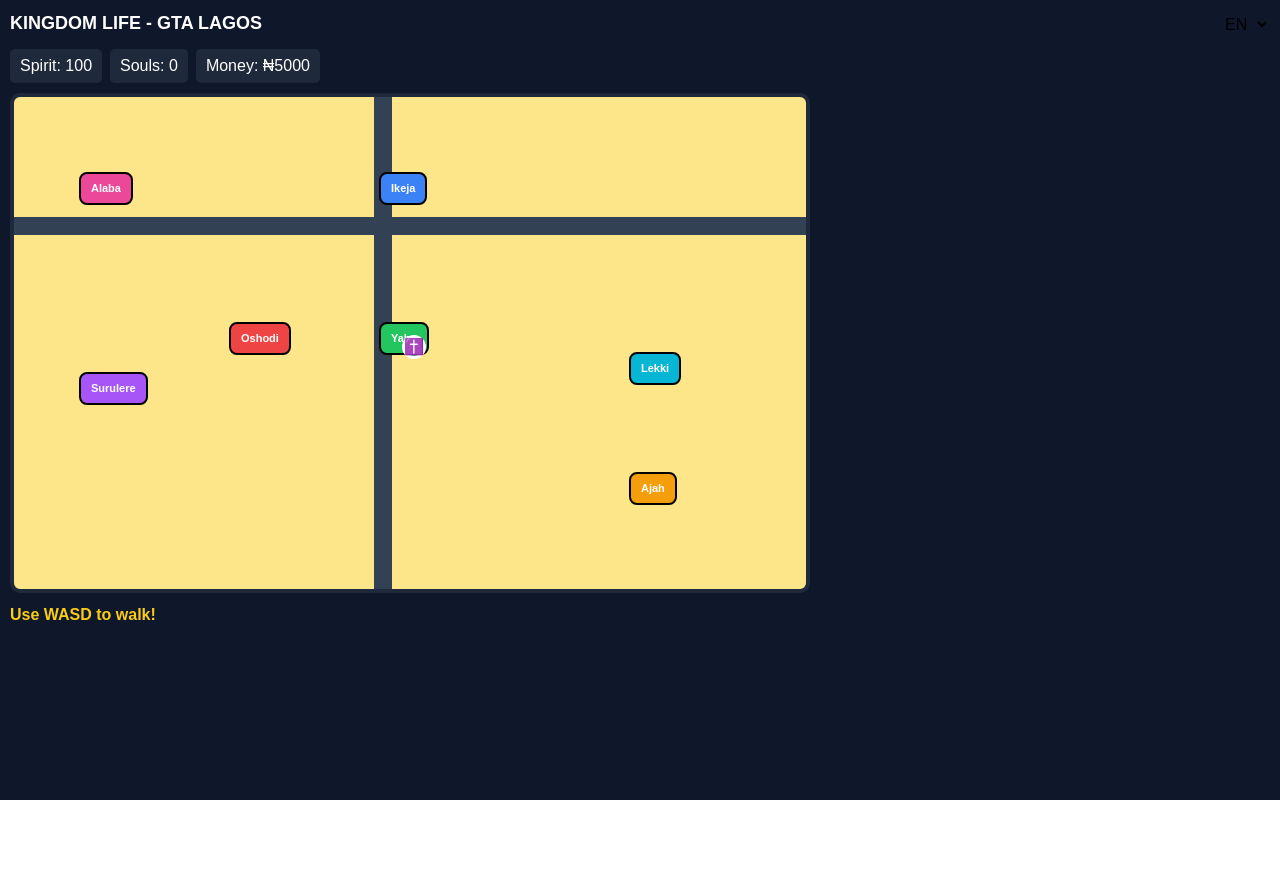
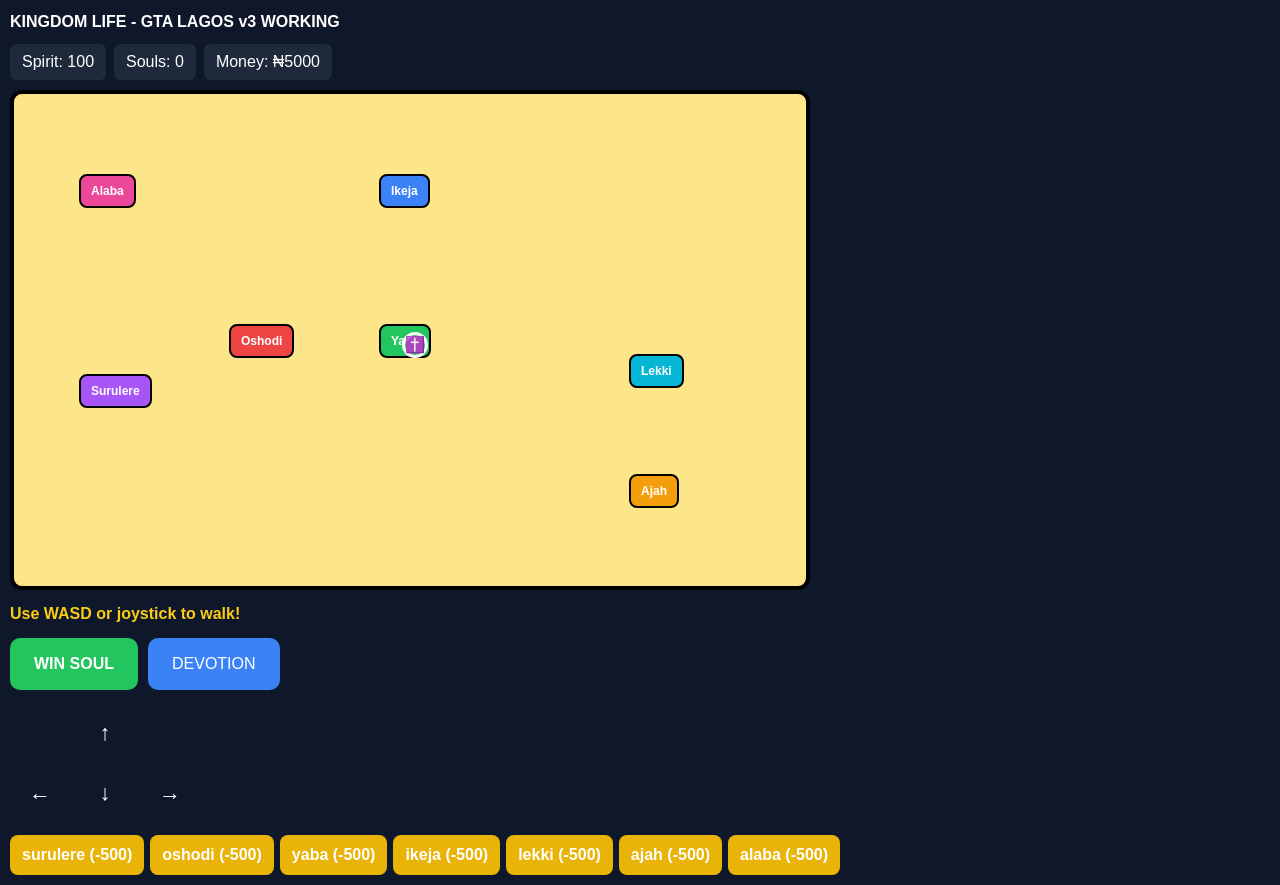
Before and after one commit to Niiizzy/kingdom-life, a Next.js app in the folder kingdom-life/: page / in a window 1280 px wide. Before the commit the page ends 800 px from the top, so only its background shows below. Built offline with nearby package versions, Linux system fonts and the light colour scheme.

Commit message:
fix walking v3

```diff
--- a/kingdom-life/app/page.tsx
+++ b/kingdom-life/app/page.tsx
@@ -1,127 +1,141 @@
 /* eslint-disable */
 // @ts-nocheck
 "use client";
-"use client";
-import { useEffect, useState } from "react";
-
-const translations = {
-  EN: { spirit: "Spirit", souls: "Souls", money: "Money", oshodiAlert: "Oshodi is dangerous! +5 souls", save: "Auto-Saved" },
-  PG: { spirit: "Spirit Level", souls: "Souls Don Win", money: "Your Money", oshodiAlert: "Oshodi no easy o! But 5 souls at once!", save: "We don save am!" }
-};
+import { useEffect, useState, useRef } from "react";
 
 const AREAS = {
-  surulere: {name: "Surulere", x: 100, y: 300, color: "#a855f7", risk: 0.2, reward: 2, descEN: "Stadium", descPG: "Stadium"},
-  oshodi: {name: "Oshodi", x: 250, y: 250, color: "#ef4444", risk: 0.4, reward: 5, descEN: "MARKET", descPG: "Oshodi Market"},
-  yaba: {name: "Yaba", x: 400, y: 250, color: "#22c55e", risk: 0.15, reward: 1, descEN: "UNILAG", descPG: "UNILAG"},
-  ikeja: {name: "Ikeja", x: 400, y: 100, color: "#3b82f6", risk: 0.25, reward: 3, descEN: "Computer Village", descPG: "Computer Village"},
-  lekki: {name: "Lekki", x: 650, y: 280, color: "#06b6d4", risk: 0.15, reward: 4, descEN: "Island", descPG: "Lekki"},
-  ajah: {name: "Ajah", x: 650, y: 400, color: "#f59e0b", risk: 0.1, reward: 2, descEN: "New estates", descPG: "Ajah"},
-  alaba: {name: "Alaba", x: 100, y: 100, color: "#ec4899", risk: 0.3, reward: 6, descEN: "Traders", descPG: "Traders"},
+  surulere: {name: "Surulere", x: 100, y: 300, color: "#a855f7", risk: 0.2, reward: 2},
+  oshodi: {name: "Oshodi", x: 250, y: 250, color: "#ef4444", risk: 0.4, reward: 5},
+  yaba: {name: "Yaba", x: 400, y: 250, color: "#22c55e", risk: 0.15, reward: 1},
+  ikeja: {name: "Ikeja", x: 400, y: 100, color: "#3b82f6", risk: 0.25, reward: 3},
+  lekki: {name: "Lekki", x: 650, y: 280, color: "#06b6d4", risk: 0.15, reward: 4},
+  ajah: {name: "Ajah", x: 650, y: 400, color: "#f59e0b", risk: 0.1, reward: 2},
+  alaba: {name: "Alaba", x: 100, y: 100, color: "#ec4899", risk: 0.3, reward: 6},
 };
-
-const AREA_IDS = ["surulere","oshodi","yaba","ikeja","lekki","ajah","alaba"];
-const defaultGame = { spirit: 100, souls: 0, money: 5000, player: {x: 400, y: 250}, lang: "EN" };
+const AREA_IDS = Object.keys(AREAS);
 
 export default function Game() {
-  const [game, setGame] = useState(() => {
-    if (typeof window === "undefined") return defaultGame;
+  const [game, setGame] = useState({ spirit: 100, souls: 0, money: 5000, player: {x: 400, y: 250}, lang: "EN" });
+  const [currentArea, setCurrentArea] = useState(null);
+  const [message, setMessage] = useState("Use WASD or joystick to walk!");
+  const keysRef = useRef({});
+
+  // Load save
+  useEffect(() => {
     try {
-      const save = localStorage.getItem("kingdom-life-v2");
-      if (save) {
-        const d = JSON.parse(save);
-        return { spirit: d.spirit?? 100, souls: d.souls?? 0, money: d.money?? 5000, player: d.player?? {x: 400, y: 250}, lang: d.lang?? "EN" };
-      }
+      const s = localStorage.getItem("kingdom-life-v2");
+      if (s) setGame(JSON.parse(s));
     } catch {}
-    return defaultGame;
-  });
-  const [currentArea, setCurrentArea] = useState(null);
-  const [message, setMessage] = useState("Use WASD to walk!");
-  const [keys, setKeys] = useState({});
-  const t = translations[game.lang];
-
+  }, []);
+  // Save
   useEffect(() => { localStorage.setItem("kingdom-life-v2", JSON.stringify(game)); }, [game]);
 
+  // Keyboard
   useEffect(() => {
-    const down = (e) => setKeys(k => ({...k, [e.key.toLowerCase()]: true}));
-    const up = (e) => setKeys(k => ({...k, [e.key.toLowerCase()]: false}));
-    window.addEventListener("keydown", down); window.addEventListener("keyup", up);
-    return () => { window.removeEventListener("keydown", down); window.removeEventListener("keyup", up); };
+    const d = (e) => { keysRef.current[e.key.toLowerCase()] = true; };
+    const u = (e) => { keysRef.current[e.key.toLowerCase()] = false; };
+    window.addEventListener("keydown", d);
+    window.addEventListener("keyup", u);
+    return () => { window.removeEventListener("keydown", d); window.removeEventListener("keyup", u); };
   }, []);
 
+  // MOVEMENT LOOP - FIXED
   useEffect(() => {
-    const id = setInterval(() => {
-      setGame(g => {
-        let nx = g.player.x, ny = g.player.y;
-        if (keys["w"] || keys["arrowup"]) ny -= 5;
-        if (keys["s"] || keys["arrowdown"]) ny += 5;
-        if (keys["a"] || keys["arrowleft"]) nx -= 5;
-        if (keys["d"] || keys["arrowright"]) nx += 5;
-        nx = Math.max(20, Math.min(760, nx)); ny = Math.max(20, Math.min(460, ny));
-        if (nx!== g.player.x || ny!== g.player.y) {
-          for (const aid of AREA_IDS) {
-            const area = AREAS[aid];
-            if (Math.hypot(nx - area.x, ny - area.y) < 55 && currentArea!== aid) {
-              setCurrentArea(aid); setMessage(`${area.name}: ${g.lang==="PG"? area.descPG : area.descEN}`); break;
+    const loop = setInterval(() => {
+      const k = keysRef.current;
+      let dx = 0, dy = 0;
+      if (k["w"] || k["arrowup"]) dy = -4;
+      if (k["s"] || k["arrowdown"]) dy = 4;
+      if (k["a"] || k["arrowleft"]) dx = -4;
+      if (k["d"] || k["arrowright"]) dx = 4;
+
+      if (dx!==0 || dy!==0) {
+        setGame(g => {
+          let nx = Math.max(15, Math.min(785, g.player.x + dx));
+          let ny = Math.max(15, Math.min(485, g.player.y + dy));
+          // check area
+          for (let id of AREA_IDS) {
+            let a = AREAS[id];
+            if (Math.hypot(nx - a.x, ny - a.y) < 60) {
+              if (currentArea!== id) {
+                setCurrentArea(id);
+                setMessage(`Entered ${a.name} - Press WIN SOUL!`);
+              }
+              break;
             }
           }
           return {...g, player: {x: nx, y: ny}};
-        }
-        return g;
-      });
-    }, 20); return () => clearInterval(id);
-  }, [keys, currentArea]);
+        });
+      }
+    }, 16);
+    return () => clearInterval(loop);
+  }, [currentArea]);
 
   const winSoul = () => {
-    if (!currentArea) return;
+    if (!currentArea) { setMessage("Walk into a colored area first!"); return; }
     const area = AREAS[currentArea];
     if (Math.random() < area.risk) {
-      setGame(g => ({...g, money: g.money - 1000, spirit: g.spirit + 10}));
-      setMessage(game.lang==="PG"? "Area boy hold you! -N1000" : "Area boy! -N1000");
+      setGame(g => ({...g, money: g.money - 1000, spirit: Math.min(100, g.spirit + 10)}));
+      setMessage("Area boy! -N1000 but +10 Spirit");
     } else {
       setGame(g => ({...g, souls: g.souls + area.reward, spirit: Math.min(100, g.spirit + 5)}));
-      setMessage(`Won ${area.reward} souls!`);
+      setMessage(`You won ${area.reward} souls in ${area.name}!`);
     }
   };
 
-  const boardDanfo = (target) => {
-    if (game.money < 500) { setMessage("No money!"); return; }
-    setGame(g => ({...g, money: g.money - 500, player: {x: AREAS[target].x, y: AREAS[target].y}}));
+  const goTo = (id) => {
+    if (game.money < 500) { setMessage("No money for danfo! Need N500"); return; }
+    setGame(g => ({...g, money: g.money - 500, player: {x: AREAS[id].x, y: AREAS[id].y}}));
+    setCurrentArea(id);
+    setMessage(`Danfo to ${AREAS[id].name}!`);
+  };
+
+  // Touch controls
+  const hold = (key, v) => {
+    if (v) keysRef.current[key] = true;
+    else delete keysRef.current[key];
   };
 
   return (
-    <div style={{background: "#0f172a", color: "white", minHeight: "100vh", padding: 10}}>
-      <div style={{display: "flex", justifyContent: "space-between"}}>
-        <h1 style={{fontWeight: 900, fontSize: 18}}>KINGDOM LIFE - GTA LAGOS</h1>
-        <select value={game.lang} onChange={e=>setGame(g=>({...g, lang: e.target.value}))} style={{color: "black", padding: 5, borderRadius: 5}}><option value="EN">EN</option><option value="PG">PG</option></select>
+    <div style={{background: "#0f172a", color: "white", minHeight: "100vh", padding: 10, userSelect: "none"}}>
+      <h1 style={{fontWeight: 900}}>KINGDOM LIFE - GTA LAGOS v3 WORKING</h1>
+      <div style={{display: "flex", gap: 8, margin: "10px 0", flexWrap: "wrap"}}>
+        <span style={{background: "#1e293b", padding: "6px 12px", borderRadius: 6}}>Spirit: {game.spirit}</span>
+        <span style={{background: "#1e293b", padding: "6px 12px", borderRadius: 6}}>Souls: {game.souls}</span>
+        <span style={{background: "#1e293b", padding: "6px 12px", borderRadius: 6}}>Money: ₦{game.money}</span>
       </div>
-      <div style={{display: "flex", gap: 8, margin: "10px 0"}}>
-        <span style={{background: "#1e293b", padding: "5px 10px", borderRadius: 5}}>{t.spirit}: {game.spirit}</span>
-        <span style={{background: "#1e293b", padding: "5px 10px", borderRadius: 5}}>{t.souls}: {game.souls}</span>
-        <span style={{background: "#1e293b", padding: "5px 10px", borderRadius: 5}}>{t.money}: ₦{game.money}</span>
+
+      <div style={{position: "relative", background: "#fde68a", border: "4px solid black", width: "100%", maxWidth: 800, height: 500, borderRadius: 12, overflow: "hidden"}}>
+        {AREA_IDS.map(id => {
+          let a = AREAS[id];
+          return <div key={id} style={{position: "absolute", left: a.x-35, top: a.y-20, background: currentArea===id? "white" : a.color, color: currentArea===id? "black" : "white", padding: "6px 10px", borderRadius: 8, fontWeight: 800, border: "2px solid black", fontSize: 12}}>{a.name}</div>
+        })}
+        <div style={{position: "absolute", left: game.player.x-12, top: game.player.y-12, width: 26, height: 26, background: "#22c55e", borderRadius: "50%", border: "3px solid white", display: "flex", alignItems: "center", justifyContent: "center", fontSize: 16}}>✝️</div>
       </div>
-      <div style={{position: "relative", background: "#fde68a", border: "4px solid #1e293b", width: "100%", maxWidth: 800, height: 500, overflow: "hidden", borderRadius: 10}}>
-        <div style={{position: "absolute", top: 120, left: 0, right: 0, height: 18, background: "#334155"}}></div>
-        <div style={{position: "absolute", top: 0, bottom: 0, left: 360, width: 18, background: "#334155"}}></div>
-        {AREA_IDS.map(aid => {
-          const area = AREAS[aid];
-          return <div key={aid} style={{position: "absolute", left: area.x - 35, top: area.y - 25, background: currentArea===aid? "white" : area.color, color: currentArea===aid? "black" : "white", padding: "6px 10px", borderRadius: 8, fontSize: 11, fontWeight: 800, border: "2px solid black"}}>{area.name}</div>
-        })}
-        <div style={{position: "absolute", left: game.player.x - 12, top: game.player.y - 12, width: 24, height: 24, background: "#22c55e", borderRadius: "50%", border: "3px solid white", display: "flex", alignItems: "center", justifyContent: "center"}}>✝️</div>
+
+      <p style={{color: "#facc15", fontWeight: 800, margin: "12px 0", minHeight: 20}}>{message}</p>
+
+      {/* CONTROLS - ALWAYS VISIBLE */}
+      <div style={{display: "flex", gap: 10, flexWrap: "wrap"}}>
+        <button onClick={winSoul} style={{background: "#22c55e", padding: "14px 24px", borderRadius: 10, fontWeight: 900, border: "none", color: "white", fontSize: 16}}>WIN SOUL</button>
+        <button onClick={()=>{setGame(g=>({...g, spirit: 100})); setMessage("Devotion done! Spirit 100");}} style={{background: "#3b82f6", padding: "14px 24px", borderRadius: 10, border: "none", color: "white"}}>DEVOTION</button>
       </div>
-      <p style={{margin: "10px 0", fontWeight: 700, color: "#facc15"}}>{message}</p>
-      {currentArea && (
-        <div style={{background: "#1e293b", padding: 15, borderRadius: 10}}>
-          <h3>{AREAS[currentArea].name}</h3>
-          {currentArea==="oshodi" && <p style={{color: "#ef4444", fontWeight: 800}}>{t.oshodiAlert}</p>}
-          <button onClick={winSoul} style={{background: "#22c55e", color: "white", padding: "10px 20px", borderRadius: 8, fontWeight: 800, border: "none", marginRight: 10}}>WIN SOUL (+{AREAS[currentArea].reward})</button>
-          <button onClick={()=>{setGame(g=>({...g, spirit: 100})); setMessage("Devotion done!")}} style={{background: "#3b82f6", color: "white", padding: "10px 20px", borderRadius: 8, border: "none"}}>DEVOTION</button>
-          <div style={{marginTop: 12, display: "flex", gap: 5, flexWrap: "wrap"}}>
-            {AREA_IDS.filter(aid => aid!== currentArea).map(aid => (
-              <button key={aid} onClick={()=>boardDanfo(aid)} style={{background: "#eab308", color: "black", padding: "6px 10px", borderRadius: 5, fontSize: 12, fontWeight: 700, border: "none"}}>{aid} (-N500)</button>
-            ))}
-          </div>
-        </div>
-      )}
+
+      {/* JOYSTICK FOR MOBILE */}
+      <div style={{marginTop: 15, display: "grid", gridTemplateColumns: "60px 60px 60px", gap: 5, width: 190}}>
+        <div></div>
+        <button onTouchStart={()=>hold("w", true)} onTouchEnd={()=>hold("w", false)} onMouseDown={()=>hold("w", true)} onMouseUp={()=>hold("w", false)} style={{height: 55, fontSize: 22, borderRadius: 10}}>↑</button>
+        <div></div>
+        <button onTouchStart={()=>hold("a", true)} onTouchEnd={()=>hold("a", false)} onMouseDown={()=>hold("a", true)} onMouseUp={()=>hold("a", false)} style={{height: 55, fontSize: 22, borderRadius: 10}}>←</button>
+        <button onTouchStart={()=>hold("s", true)} onTouchEnd={()=>hold("s", false)} onMouseDown={()=>hold("s", true)} onMouseUp={()=>hold("s", false)} style={{height: 55, fontSize: 22, borderRadius: 10}}>↓</button>
+        <button onTouchStart={()=>hold("d", true)} onTouchEnd={()=>hold("d", false)} onMouseDown={()=>hold("d", true)} onMouseUp={()=>hold("d", false)} style={{height: 55, fontSize: 22, borderRadius: 10}}>→</button>
+      </div>
+
+      <div style={{marginTop: 15, display: "flex", gap: 6, flexWrap: "wrap"}}>
+        {AREA_IDS.map(id => (
+          <button key={id} onClick={()=>goTo(id)} disabled={currentArea===id} style={{background: currentArea===id? "#555" : "#eab308", padding: "8px 12px", borderRadius: 8, border: "none", fontWeight: 700}}>{id} (-500)</button>
+        ))}
+      </div>
     </div>
   );
 }
```
